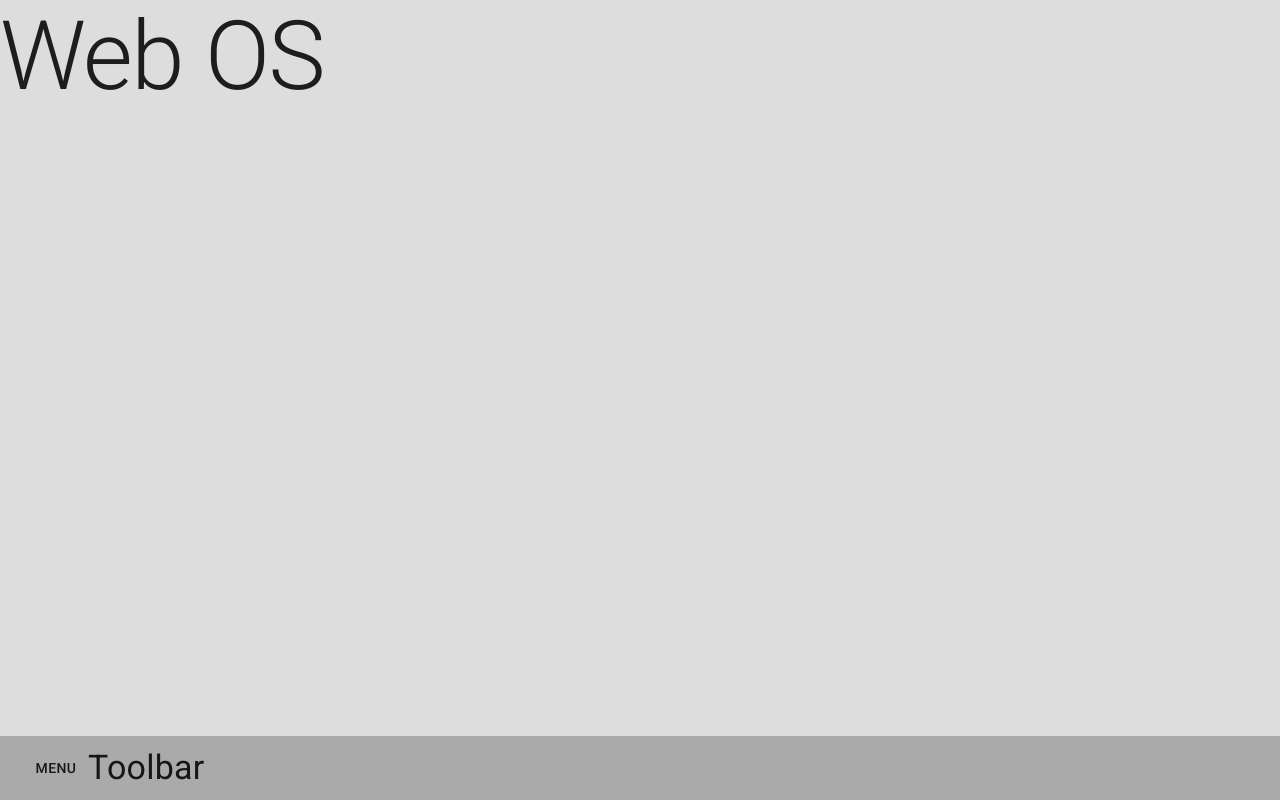
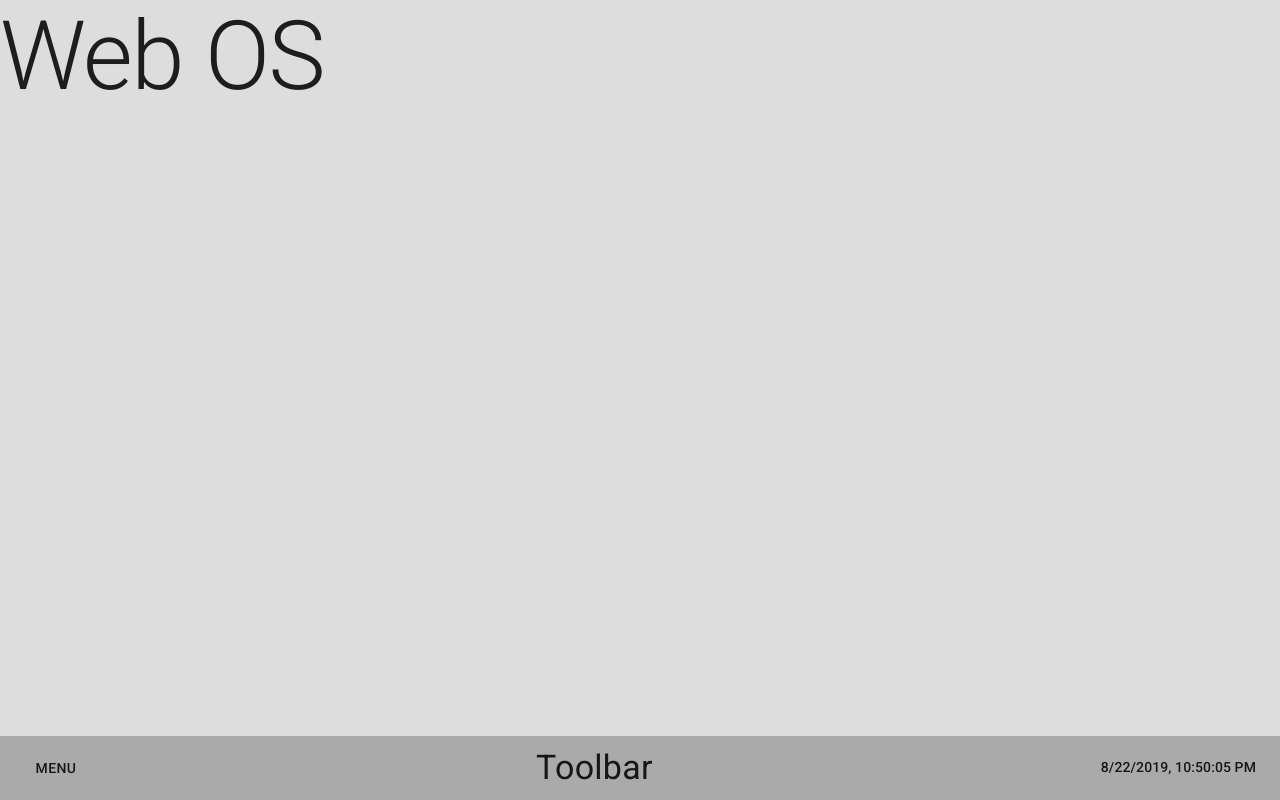
Before and after one commit to pyvlad/web-os, a React (Create React App) app: page / in a window 1280 px wide. Built offline with nearby package versions, Linux system fonts and the light colour scheme.

Commit message:
add basic clock to toolbar

```diff
--- /dev/null
+++ b/src/Clock.js
@@ -0,0 +1,27 @@
+import React from 'react'
+
+
+export default class extends React.Component {
+  constructor(props) {
+    super(props)
+    this.state = {
+      currentTime: new Date()
+    }
+  }
+
+  componentDidMount() {
+    this.timer = setInterval( () => {
+      this.setState({
+        currentTime: new Date()
+      })
+    }, 1000)
+  }
+
+  componentWillUnmount() {
+    clearInterval(this.timer)
+  }
+
+  render() {
+    return <span>{this.state.currentTime.toLocaleString()}</span>
+  }
+}
--- a/src/Page.js
+++ b/src/Page.js
@@ -5,6 +5,7 @@ import {
   Typography
 } from '@material-ui/core'
 import Menu from './Menu'
+import Clock from './Clock'
 
 
 const useStyles = makeStyles(theme => ({
@@ -19,7 +20,9 @@ const useStyles = makeStyles(theme => ({
   },
   toolbar: {
     flex: 0,
-    backgroundColor: "#aaa"
+    backgroundColor: "#aaa",
+    display: "flex",
+    justifyContent: "space-between"
   }
 }))
 
@@ -39,6 +42,9 @@ export default () => {
         <Typography variant="h4">
           Toolbar
         </Typography>
+        <Typography variant="subtitle2">
+          <Clock />
+        </Typography>
       </Toolbar>
     </div>
   )
```
